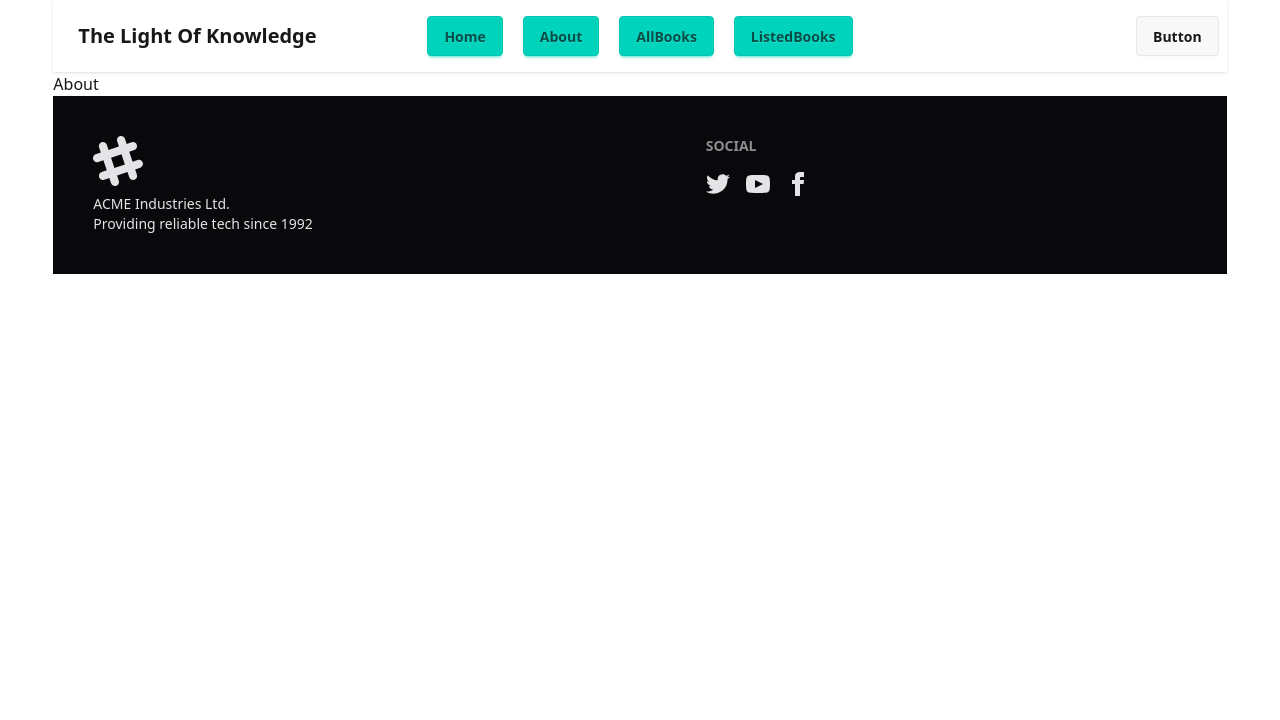
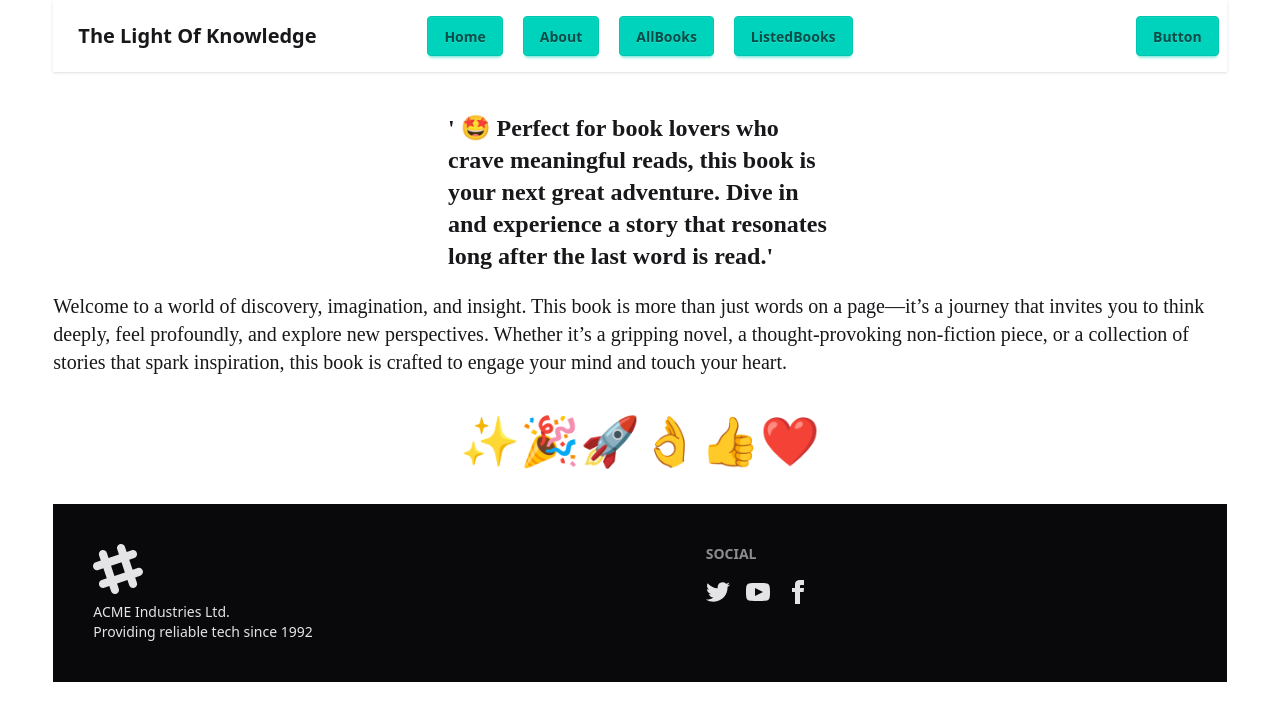
Before and after one commit to munnikhanam/The-Light-of-Knowledge, a React (Vite) app: page /about in a window 1280 px wide. Shown: the top 720 px of the page. Built offline with nearby package versions, Linux system fonts and the light colour scheme.

Commit message:
little correction commit

```diff
--- a/src/components/Navber.jsx
+++ b/src/components/Navber.jsx
@@ -51,7 +51,7 @@
           </ul>
         </div>
         <div className="navbar-end">
-          <a className="btn">Button</a>
+          <a className="btn btn-accent">Button</a>
         </div>
       </div>
     </div>
--- a/src/pages/About.jsx
+++ b/src/pages/About.jsx
@@ -1,5 +1,23 @@
 const About = () => {
-  return <div>About</div>;
+  return (
+    <div className="my-10">
+      <h2 className="text-2xl font-bold my-5 w-96 mx-auto font-tittle">
+        ' 🤩 Perfect for book lovers who crave meaningful reads, this book is
+        your next great adventure. Dive in and experience a story that resonates
+        long after the last word is read.'
+      </h2>
+
+      <p className="text-xl font-work">
+        Welcome to a world of discovery, imagination, and insight. This book is
+        more than just words on a page—it’s a journey that invites you to think
+        deeply, feel profoundly, and explore new perspectives. Whether it’s a
+        gripping novel, a thought-provoking non-fiction piece, or a collection
+        of stories that spark inspiration, this book is crafted to engage your
+        mind and touch your heart.
+      </p>
+      <h6 className="text-5xl text-center my-10">✨🎉🚀👌👍❤</h6>
+    </div>
+  );
 };
 
 export default About;
```
